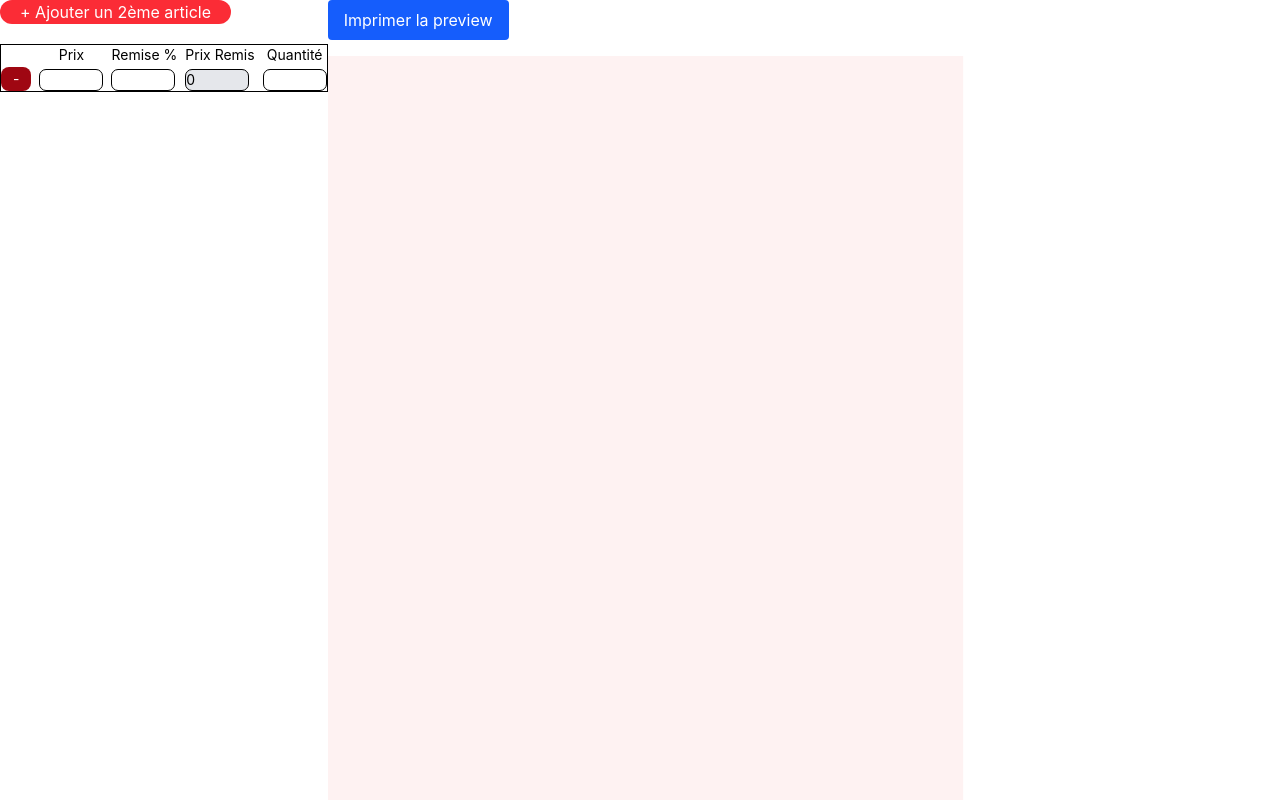
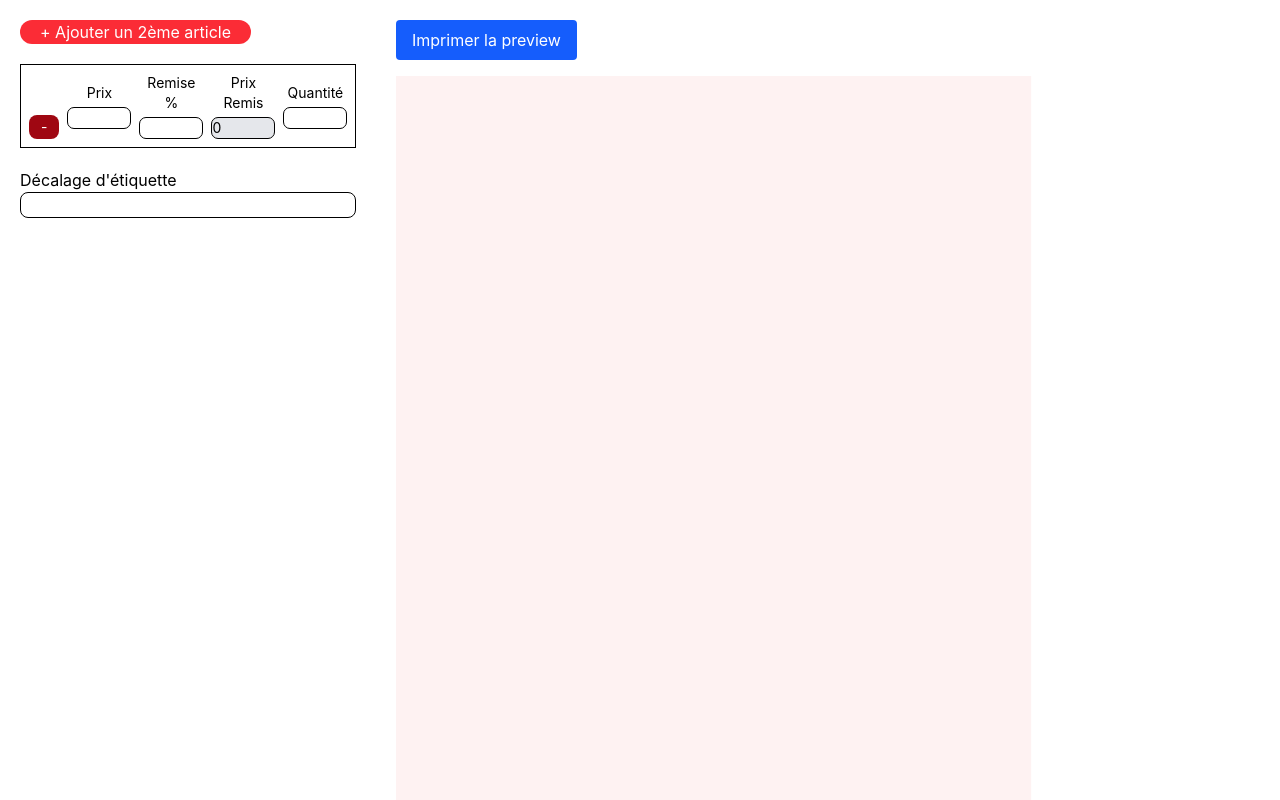
Before and after one commit to EmilPhOniX/Label-Builder, a React (Vite) app: page / in a window 1280 px wide. Shown: the top 800 px of the page. Built offline with nearby package versions, Linux system fonts and the light colour scheme.

Commit message:
feat: décalage d'étiquette

```diff
--- a/src/App.tsx
+++ b/src/App.tsx
@@ -1,15 +1,20 @@
 import { useState } from "react"
 import ArticleForm from "./components/ArticleForm"
 import Preview from "./components/Preview"
+import Decalage from "./components/Decalage"
 import type { ArticleData } from "./dataStructure"
 
 export default function App() {
-  const [articles, setArticles] = useState<ArticleData[]>([{ id: 1, prix: '', remise: '', quantity: '' }])
+  const [articles, setArticles] = useState<ArticleData[]>([{ id: 1, prix: '', remise: '', quantity: '', decalage: 0 }])
+  const [decalage, setDecalage] = useState<number>(0)
 
   return (
     <div className="flex">
-      <ArticleForm articles={articles} setArticles={setArticles} />
-      <Preview articles={articles} />
+      <div>
+        <ArticleForm articles={articles} setArticles={setArticles} />
+        <Decalage decalage={decalage} setDecalage={setDecalage} />
+      </div>
+      <Preview articles={articles} decalage={decalage} />
     </div>
   )
 }
--- a/src/components/Article.tsx
+++ b/src/components/Article.tsx
@@ -2,16 +2,16 @@ import type { ArticleData } from "../dataStructure"
 
 export default function Article({ article, onDelete, onUpdate }: { article: ArticleData; onDelete: () => void; onUpdate: (updated: ArticleData) => void }) {
     const entryPrice = parseFloat(article.prix)
-    const price = entryPrice * 1.4
+    const price = isNaN(entryPrice) ? 0 : entryPrice * 1.4
     const discount = parseFloat(article.remise)
-    const discounted = isNaN(price) ? 0 : price - price * (isNaN(discount) ? 0 : discount) / 100
+    const discounted = price - price * (isNaN(discount) ? 0 : discount) / 100
 
     const handleChange = (field: keyof ArticleData, value: string) => {
         onUpdate({ ...article, [field]: value })
     }
 
     return (
-        <div id={`article-${article.id}`} className="flex flex-col sm:flex-row gap-2">
+        <div id={`article-${article.id}`} className="flex flex-col sm:flex-row gap-2 ">
             <button
                 type="button"
                 onClick={onDelete}
--- a/src/components/ArticleForm.tsx
+++ b/src/components/ArticleForm.tsx
@@ -4,7 +4,7 @@ import type { ArticleData } from "../dataStructure";
 export default function ArticleForm({ articles, setArticles }: { articles: ArticleData[]; setArticles: (articles: ArticleData[]) => void }) {
 
     function addArticle() {
-        setArticles([...articles, { id: articles.length + 1, prix: '', remise: '', quantity: '' }])
+        setArticles([...articles, { id: articles.length + 1, prix: '', remise: '', quantity: '', decalage: 0 }])
     }
 
     function deleteArticle(id: number) {
@@ -16,7 +16,7 @@ export default function ArticleForm({ articles, setArticles }: { articles: Artic
     }
 
     return (
-        <div className="flex flex-col gap-5">
+        <div className="flex flex-col gap-5 m-5">
             <button
                 type="button"
                 onClick={addArticle}
@@ -26,8 +26,7 @@ export default function ArticleForm({ articles, setArticles }: { articles: Artic
             </button>
             <form
                 id="page-form"
-                className="border"
-                action=""
+                className="border w-84 min-h-14 p-2"
             >
                 {articles.map((article) => (
                     <Article key={article.id} article={article} onDelete={() => deleteArticle(article.id)} onUpdate={(updated) => updateArticle(article.id, updated)} />
--- /dev/null
+++ b/src/components/Decalage.tsx
@@ -0,0 +1,13 @@
+export default function Decalage({ setDecalage }: { decalage: number; setDecalage: (v: number) => void }) {
+    return (
+        <div className="flex flex-col m-5">
+            <label>Décalage d'étiquette</label>
+            <input
+                type="number"
+                onChange={(e) => setDecalage(Math.min(24, Math.max(0, parseInt(e.target.value) || 0)))}
+                min={0}
+                max={24}
+            />
+        </div>
+    )
+}
--- a/src/components/Preview.tsx
+++ b/src/components/Preview.tsx
@@ -1,12 +1,19 @@
 import Label from "./Label"
 import type { ArticleData, ArticleLabelData } from "../dataStructure"
 
-export default function Preview({ articles }: { articles: ArticleData[] }) {
+export default function Preview({ articles, decalage }: { articles: ArticleData[], decalage: number }) {
     const allLabels: ArticleLabelData[][] = []
+
+    for (let i = 0; i < decalage * 3; i++) {
+        if (allLabels.length === 0 || allLabels[allLabels.length - 1].length === 3) {
+            allLabels.push([])
+        }
+        allLabels[allLabels.length - 1].push({ prix: '', remise: '', discounted: '', isEmpty: true })
+    }
 
     for (const article of articles) {
         const entryPrice = parseFloat(article.prix)
-        const price = entryPrice * 1.4
+        const price = isNaN(entryPrice) ? 0 : entryPrice * 1.4
         const discount = parseFloat(article.remise)
         const discounted = isNaN(price) ? 0 : price - price * (isNaN(discount) ? 0 : discount) / 100
         const qty = parseInt(article.quantity) || 0
@@ -32,7 +39,7 @@ export default function Preview({ articles }: { articles: ArticleData[] }) {
     }
 
     return (
-        <div className="preview-root">
+        <div className="preview-root m-5">
             <div className="mb-4 no-print">
                 <button
                     type="button"
--- a/src/dataStructure.ts
+++ b/src/dataStructure.ts
@@ -3,10 +3,12 @@ export type ArticleData = {
     prix: string
     remise: string
     quantity: string
+    decalage: number
 }
 
 export type ArticleLabelData = {
     prix: string
     remise: string
     discounted: string
+    isEmpty?: boolean
 }
```
